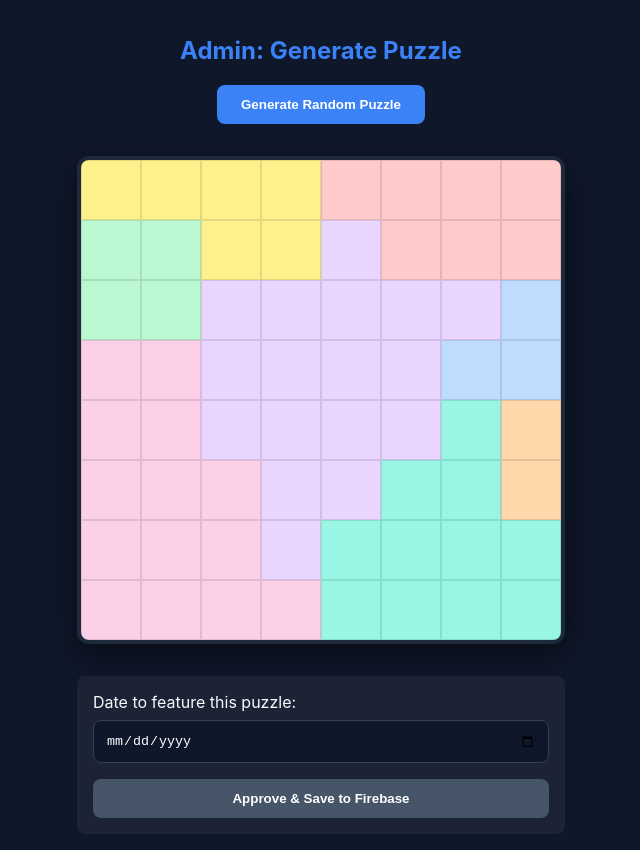
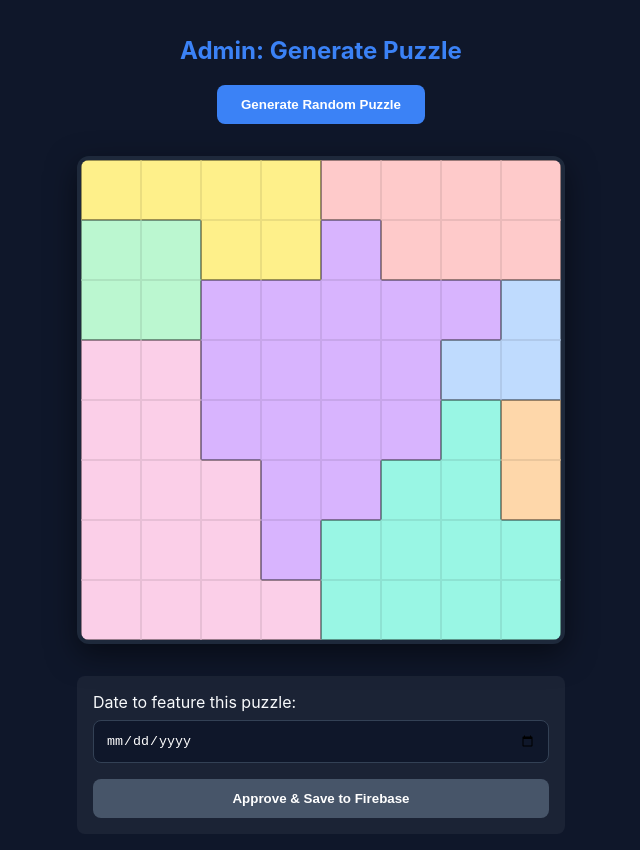
Before and after one commit to maksvoloshyn/queens, a Vue app: page /preview in a window 1280 px wide. Both pictures are taken after a click on the button "Generate Random Puzzle". Shown: the whole page, without its empty margins (329-969 px from the left). Built offline with nearby package versions, Linux system fonts and the light colour scheme; no server answers.

Commit message:
Fix colors. Add region borders.

```diff
--- a/src/components/Board.vue
+++ b/src/components/Board.vue
@@ -59,6 +59,9 @@ function handlePointerUp() {
         :state="cell.state"
         :region-id="cell.regionId"
         :is-error="cell.isError"
+        :grid="grid"
+        :row-index="rowIndex"
+        :column-index="columnIndex"
         @cell-pointer-down="handlePointerDown(rowIndex, columnIndex)"
       />
     </div>
--- a/src/components/Cell.vue
+++ b/src/components/Cell.vue
@@ -5,22 +5,60 @@ const props = defineProps({
   state: Number, // 0: empty, 1: X, 2: Queen
   regionId: Number,
   isError: Boolean, // if the queen here violates a rule
+  grid: Array, // full 2D grid array (optional)
+  rowIndex: Number, // current row index (optional)
+  columnIndex: Number, // current column index (optional)
 });
 
 const emit = defineEmits(['cell-pointer-down', 'cell-pointer-enter']);
 
 const regionColors = [
-  '#fecaca', '#fef08a', '#bbf7d0', '#bfdbfe',
-  '#e9d5ff', '#fed7aa', '#99f6e4', '#fbcfe8'
+  '#fecaca', // 0: Pastel Red
+  '#fef08a', // 1: Pastel Yellow
+  '#bbf7d0', // 2: Pastel Green
+  '#bfdbfe', // 3: Pastel Blue
+  '#d8b4fe', // 4: Soft Pastel Purple (Lavender)
+  '#fed7aa', // 5: Pastel Orange
+  '#99f6e4', // 6: Pastel Teal
+  '#fbcfe8'  // 7: Soft Pastel Pink
 ];
 
 const bgColor = computed(() => regionColors[props.regionId % regionColors.length]);
+
+const borderStyle = computed(() => {
+  if (!props.grid || props.rowIndex === undefined || props.columnIndex === undefined) {
+    return {
+      border: '1px solid rgba(0, 0, 0, 0.12)'
+    };
+  }
+
+  const rowIndex = props.rowIndex;
+  const columnIndex = props.columnIndex;
+  const regionId = props.regionId;
+  const boardSize = props.grid.length;
+
+  // Determine borders by checking adjacent cells to outline the region boundaries
+  const isTopBorderThick = rowIndex === 0 || props.grid[rowIndex - 1][columnIndex].regionId !== regionId;
+  const isBottomBorderThick = rowIndex === boardSize - 1 || props.grid[rowIndex + 1][columnIndex].regionId !== regionId;
+  const isLeftBorderThick = columnIndex === 0 || props.grid[rowIndex][columnIndex - 1].regionId !== regionId;
+  const isRightBorderThick = columnIndex === boardSize - 1 || props.grid[rowIndex][columnIndex + 1].regionId !== regionId;
+
+  const thickBorder = '1px solid rgba(0, 0, 0, 0.4)';
+  const thinBorder = '1px solid rgba(0, 0, 0, 0.08)';
+
+  return {
+    borderTop: isTopBorderThick ? thickBorder : thinBorder,
+    borderBottom: isBottomBorderThick ? thickBorder : thinBorder,
+    borderLeft: isLeftBorderThick ? thickBorder : thinBorder,
+    borderRight: isRightBorderThick ? thickBorder : thinBorder,
+  };
+});
 </script>
 
 <template>
   <div
     class="cell"
-    :style="{ backgroundColor: bgColor }"
+    :style="{ backgroundColor: bgColor, ...borderStyle }"
     :class="{ 'has-error': isError }"
     @pointerdown.prevent="emit('cell-pointer-down')"
     @pointerenter.prevent="emit('cell-pointer-enter')"
@@ -36,7 +74,6 @@ const bgColor = computed(() => regionColors[props.regionId % regionColors.length
   height: var(--cell-size);
   max-width: 60px;
   max-height: 60px;
-  border: 1px solid rgba(0, 0, 0, 0.1);
   display: flex;
   align-items: center;
   justify-content: center;
```
